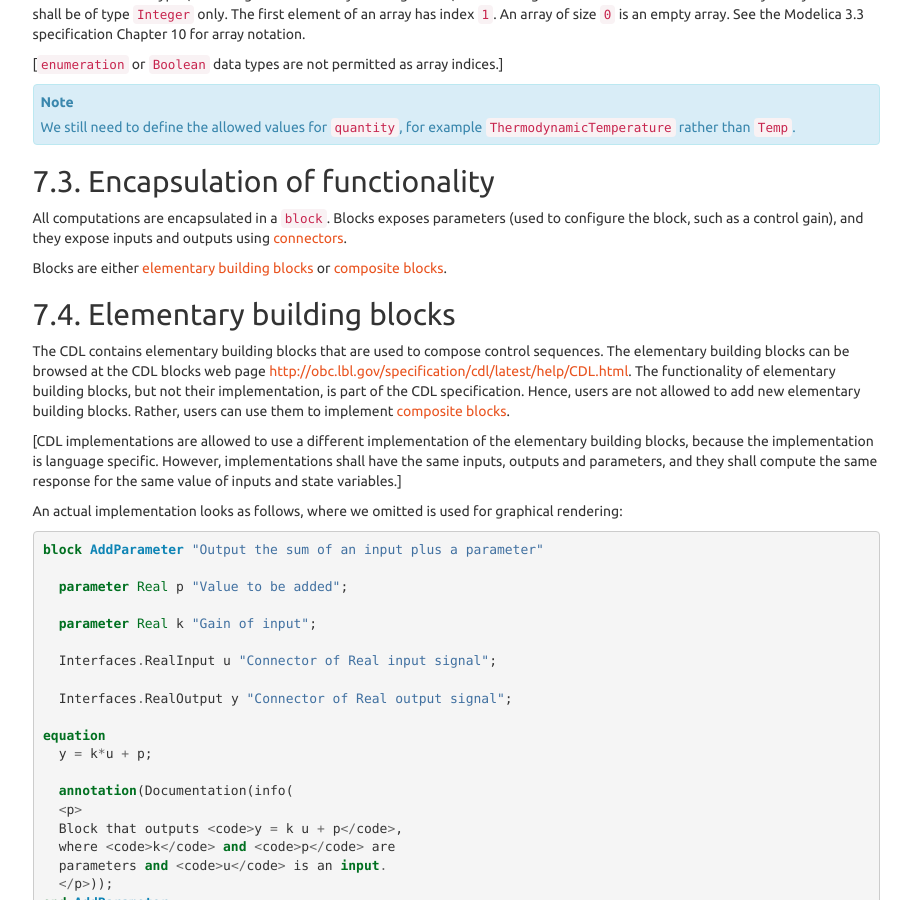
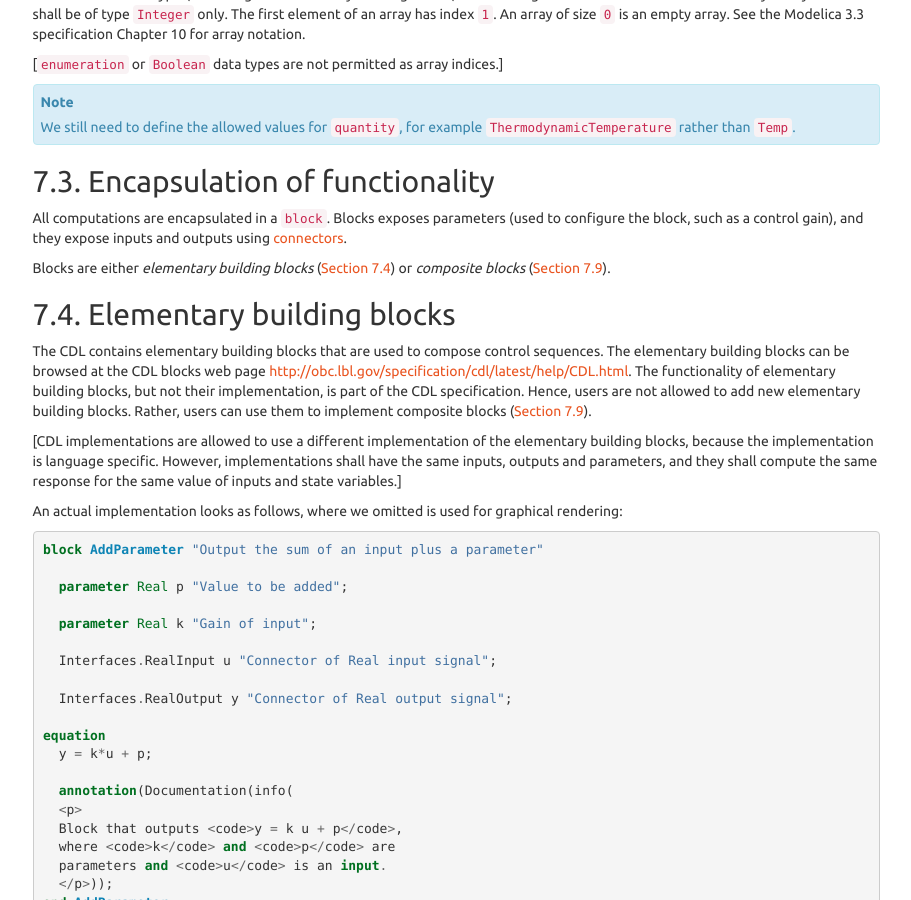
Before and after one commit to lbl-srg/obc, a Sphinx documentation site: the page built from specification/source/cdl.rst, in a window 1280 px wide and 900 px high, scrolled down 1234 px. Shown: the whole window, without its empty margins (330-1241 px from the left). Built offline with Sphinx 7.4.7, drawn with Linux system fonts in a browser that asks for light colours; cross-references to code outside the pages are shown as plain code; part of the change alters nothing that is shown.

Commit message:
Updated links so they will render in pdf too

```diff
--- a/specification/source/cdl.rst
+++ b/specification/source/cdl.rst
@@ -106,8 +106,8 @@ Blocks exposes parameters (used to configure
 the block, such as a control gain), and they
 expose inputs and outputs using connectors_.
 
-Blocks are either `elementary building blocks`_
-or `composite blocks`_.
+Blocks are either *elementary building blocks* (:numref:`sec_ele_bui_blo`)
+or *composite blocks* (:numref:`sec_com_blo`).
 
 
 .. _sec_ele_bui_blo:
@@ -122,7 +122,7 @@ http://obc.lbl.gov/specification/cdl/latest/help/CDL.html.
 The functionality of elementary building blocks, but not their implementation,
 is part of the CDL specification. Hence, users are not allowed to add
 new elementary building blocks. Rather, users can use them to implement
-`composite blocks`_.
+composite blocks (:numref:`sec_com_blo`).
 
 [CDL implementations are allowed to use a different implementation of the elementary
 building blocks, because the implementation is language specific. However,
```
